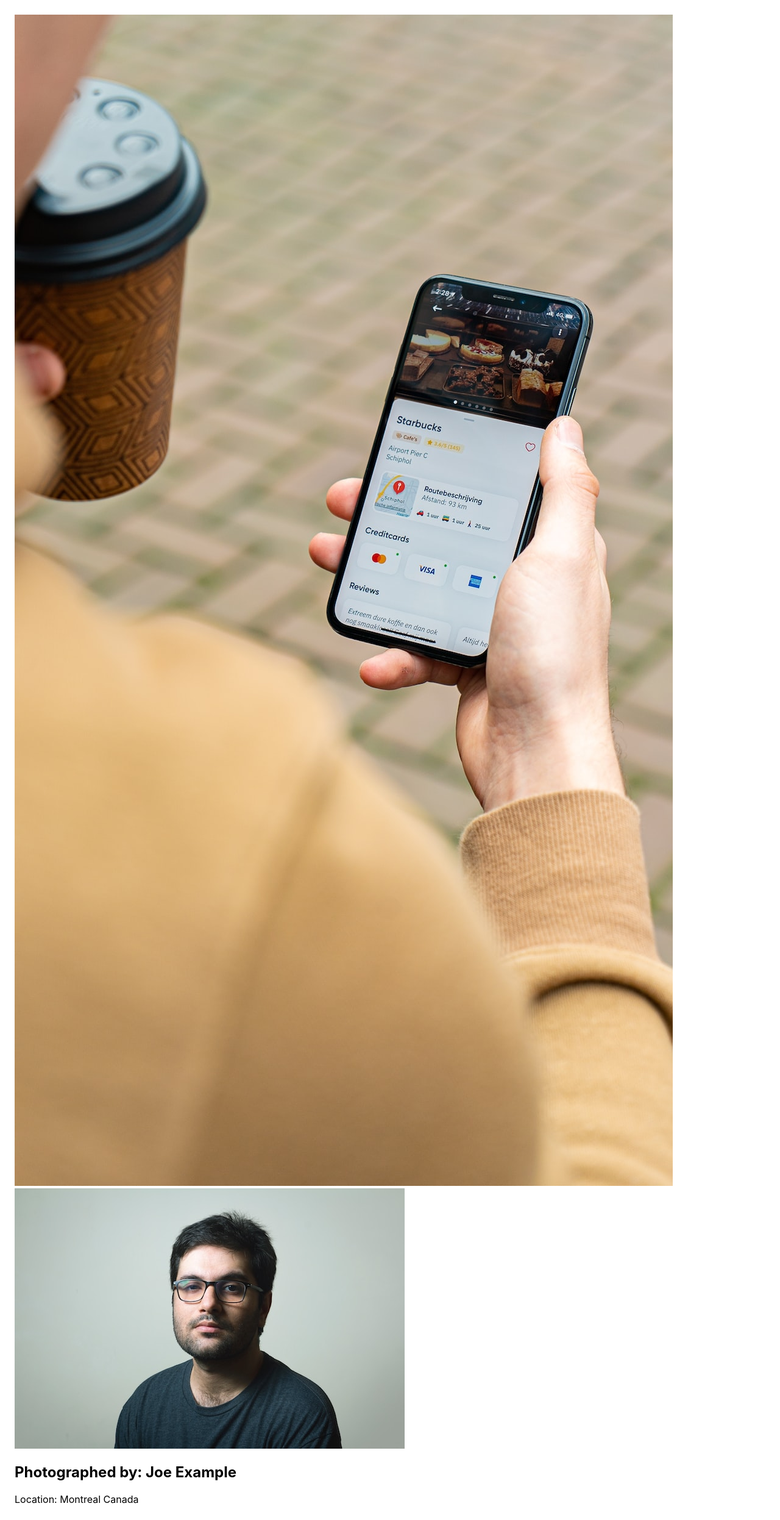
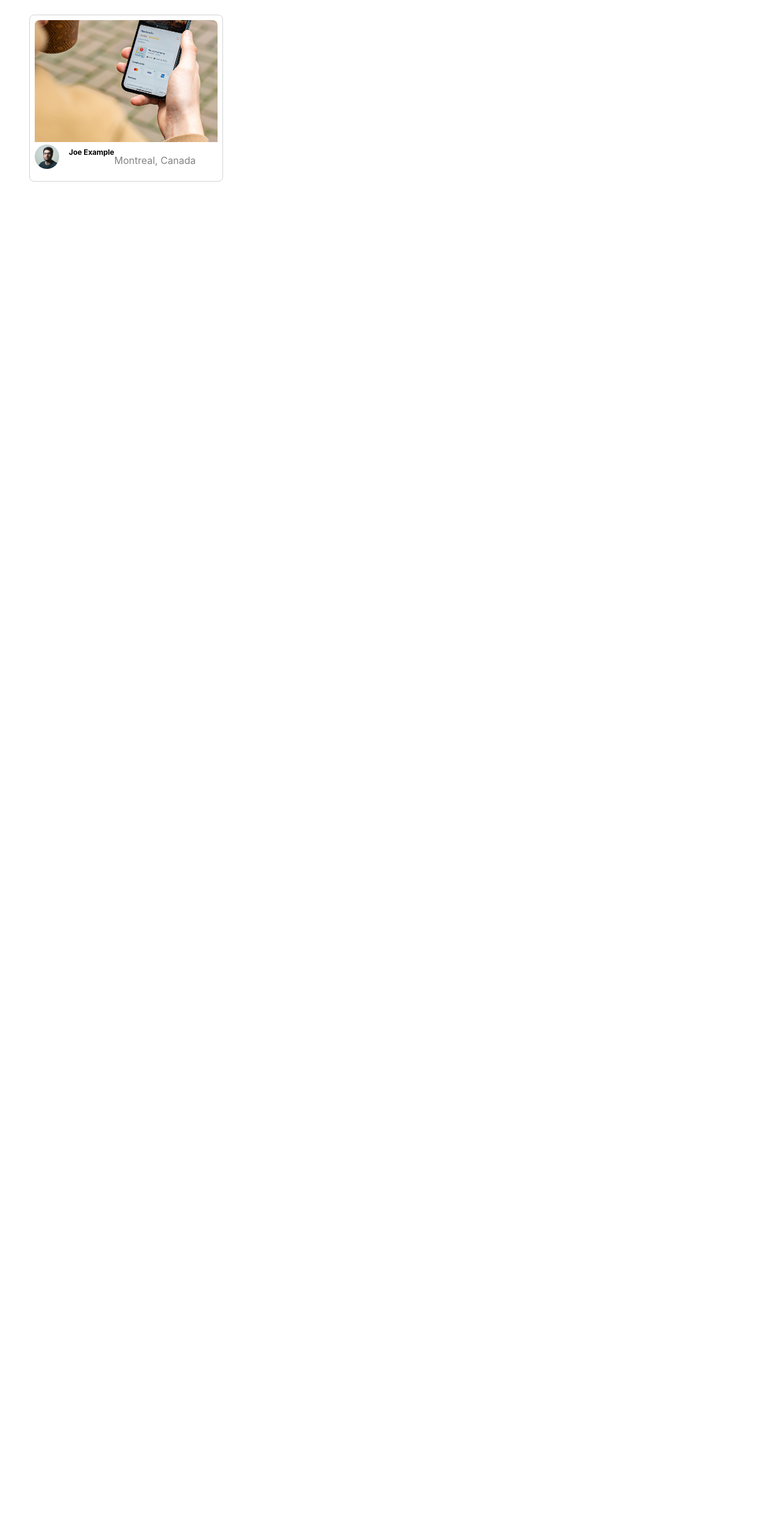
Before and after one commit to kylemcparland/photolabs, a React (Create React App) app in the folder frontend/: page / in a window 1280 px wide. Shown: the whole page at 61% size. After the commit the page ends 800 px from the top, so only its background shows below. Built offline with nearby package versions, Linux system fonts and the light colour scheme; the HTML template or start-up script is replaced by a standard one.

Commit message:
Add CSS styling to PhotoListItem

```diff
--- a/frontend/src/components/PhotoListItem.jsx
+++ b/frontend/src/components/PhotoListItem.jsx
@@ -1,4 +1,4 @@
-import React, { Fragment } from "react";
+import React from "react";
 
 import "../styles/PhotoListItem.scss";
 
@@ -6,12 +6,14 @@
   const { username, imageSource, id, location, profile } = props.photoData;
 
   return (
-    <Fragment key={id}>
-      <img src={imageSource} />
-      <img src={profile} />
-      <h2>Photographed by: {username}</h2>
-      <p>Location: {location.city} {location.country}</p>
-    </Fragment>
+    <div className="photo-list__item" key={id}>
+      <img className="photo-list__image" src={imageSource} />
+      <div className="photo-list__user-details">
+        <img className="photo-list__user-profile" src={profile} />
+        <p className="photo-list__user-info">{username}</p>
+        <p className="photo-list__user-location">{location.city}, {location.country}</p>
+      </div>
+    </div>
   )
 };
 
```
